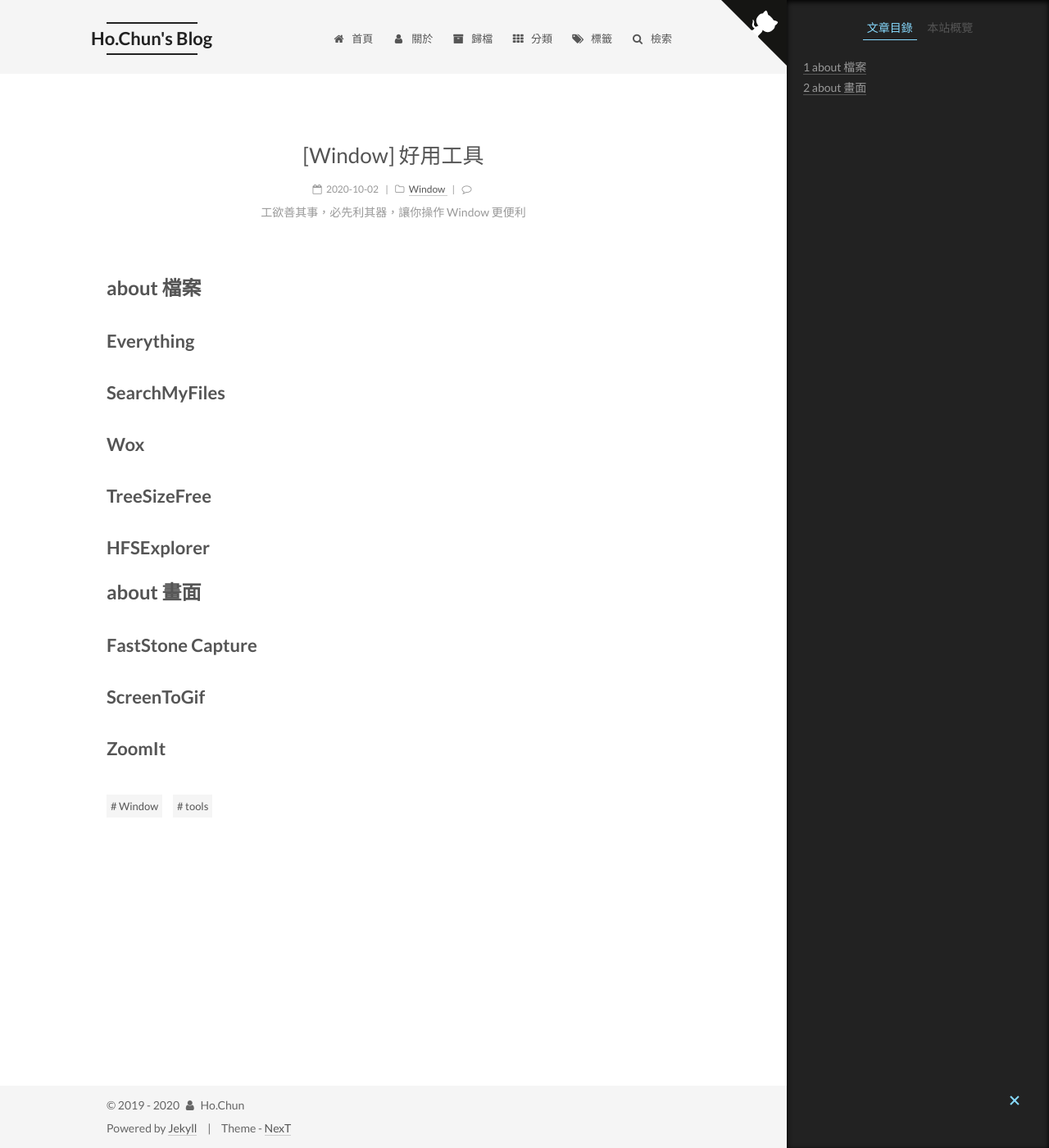
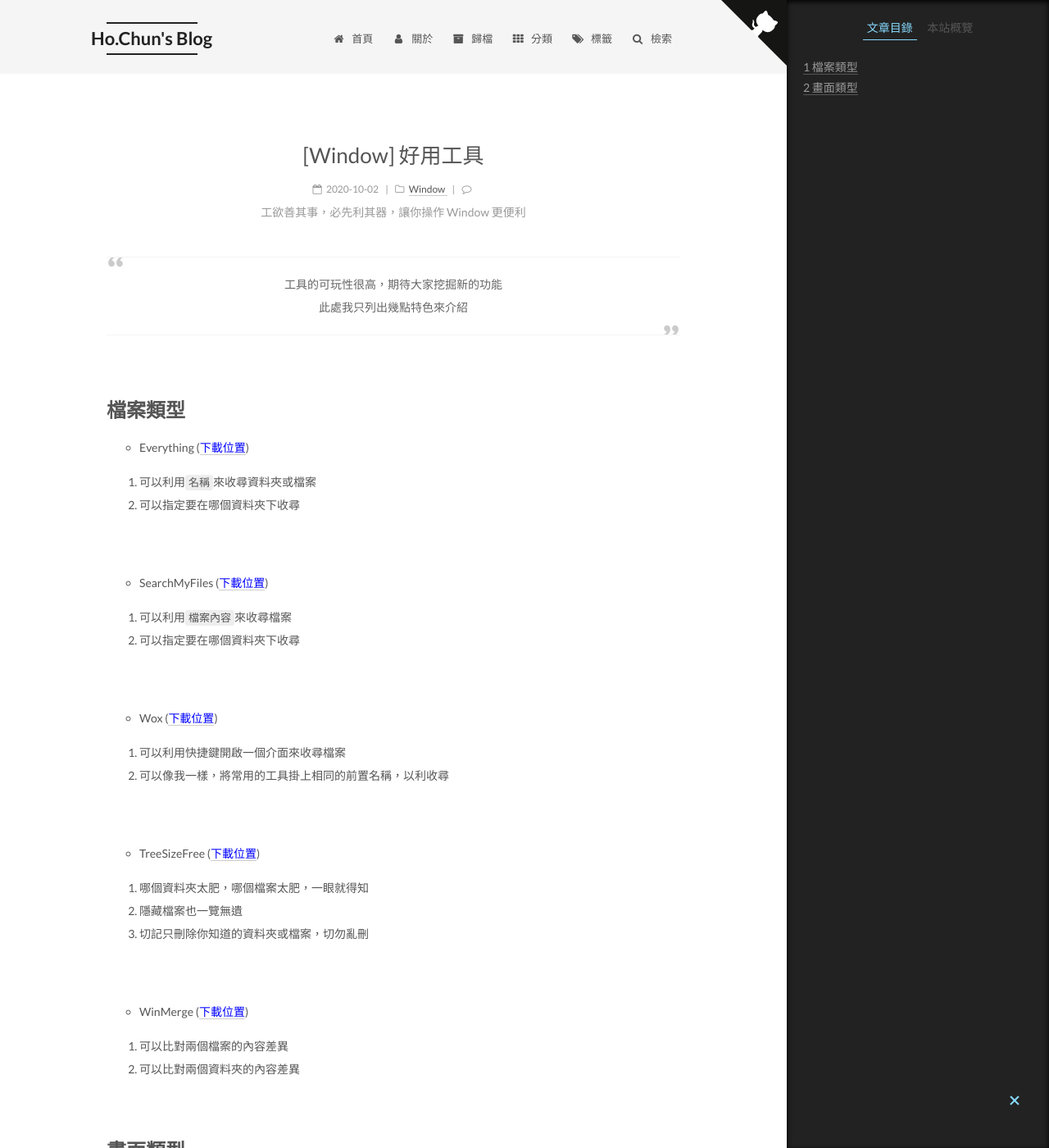
Before and after one commit to hochun836/hochun836.github.io, a Jekyll site: the page built from _posts/2020-10-02-[Win] 好用工具.md, in a window 1280 px wide and 1400 px high. Shown: the whole window at 82% size. Built offline with Jekyll 4.4.1, drawn with Linux system fonts in a browser that asks for light colours; comment, search, counter and statistics services are not loaded; some of the changed text lies outside the part shown.

Commit message:
my first post

```diff
--- a/_posts/2020-10-02-[Win] 好用工具.md
+++ b/_posts/2020-10-02-[Win] 好用工具.md
@@ -10,22 +10,69 @@
 - tools
 ---
 
-# about 檔案
+<blockquote class="blockquote-center">工具的可玩性很高，期待大家挖掘新的功能<br>此處我只列出幾點特色來介紹</blockquote>
 
-## Everything
+<br>
 
-## SearchMyFiles
+# 檔案類型
 
-## Wox
+- Everything (<a href="https://www.voidtools.com/" target="_blank">下載位置</a>)
 
-## TreeSizeFree
+1. 可以利用`名稱`來收尋資料夾或檔案
+2. 可以指定要在哪個資料夾下收尋
 
-## HFSExplorer
+<br>
 
-# about 畫面
+- SearchMyFiles (<a href="https://www.nirsoft.net/utils/search_my_files.html#DownloadLinks" target="_blank">下載位置</a>)
 
-## FastStone Capture
+1. 可以利用`檔案內容`來收尋檔案
+2. 可以指定要在哪個資料夾下收尋
 
-## ScreenToGif
+<br>
 
-## ZoomIt
+- Wox (<a href="https://github.com/Wox-launcher/Wox/releases" target="_blank">下載位置</a>)
+
+1. 可以利用快捷鍵開啟一個介面來收尋檔案
+2. 可以像我一樣，將常用的工具掛上相同的前置名稱，以利收尋
+
+<br>
+
+- TreeSizeFree (<a href="https://customers.jam-software.de/downloadTrial.php?language=EN&article_no=80" target="_blank">下載位置</a>)
+
+1. 哪個資料夾太肥，哪個檔案太肥，一眼就得知
+2. 隱藏檔案也一覽無遺
+3. 切記只刪除你知道的資料夾或檔案，切勿亂刪
+
+<br>
+
+- WinMerge (<a href="https://winmerge.org/downloads/?lang=en" target="_blank">下載位置</a>)
+
+1. 可以比對兩個檔案的內容差異
+2. 可以比對兩個資料夾的內容差異
+
+<br>
+
+# 畫面類型
+
+- FastStone Capture (<a href="https://www.faststone.org/FSCaptureDownload.htm" target="_blank">下載位置</a>)
+
+1. 可以利用快捷鍵截圖
+2. 截圖類型: 任意範圍 / 某個視窗 / 有 scrollbar 視窗 / 全螢幕
+3. 截圖後，可以立即後製，如畫線 / 上文字 等等 (像是小畫家的操作)
+4. 截圖後，可以`Ctrl + C`複製圖檔，不必另存新檔
+
+<br>
+
+- ScreenToGif (<a href="https://www.screentogif.com/downloads" target="_blank">下載位置</a>)
+
+1. 可以錄製螢幕，再輸出成`.gif`檔
+2. 在 Facebook 的技術社團發問時，有`.gif`檔來輔助問題敘述，十分方便
+
+<br>
+
+- ZoomIt (<a href="https://docs.microsoft.com/zh-tw/sysinternals/downloads/zoomit" target="_blank">下載位置</a>)
+
+1. 可以利用快捷鍵放大螢幕，同時也能畫重點
+2. 畫重點之後，可以直接存檔，或是按`Esc`離開
+
+<br>
--- a/_sass/_custom/custom.scss
+++ b/_sass/_custom/custom.scss
@@ -1 +1,8 @@
 // Custom styles.
+
+.post-body {
+
+  & a {
+    color: blue;
+  }
+}
```
